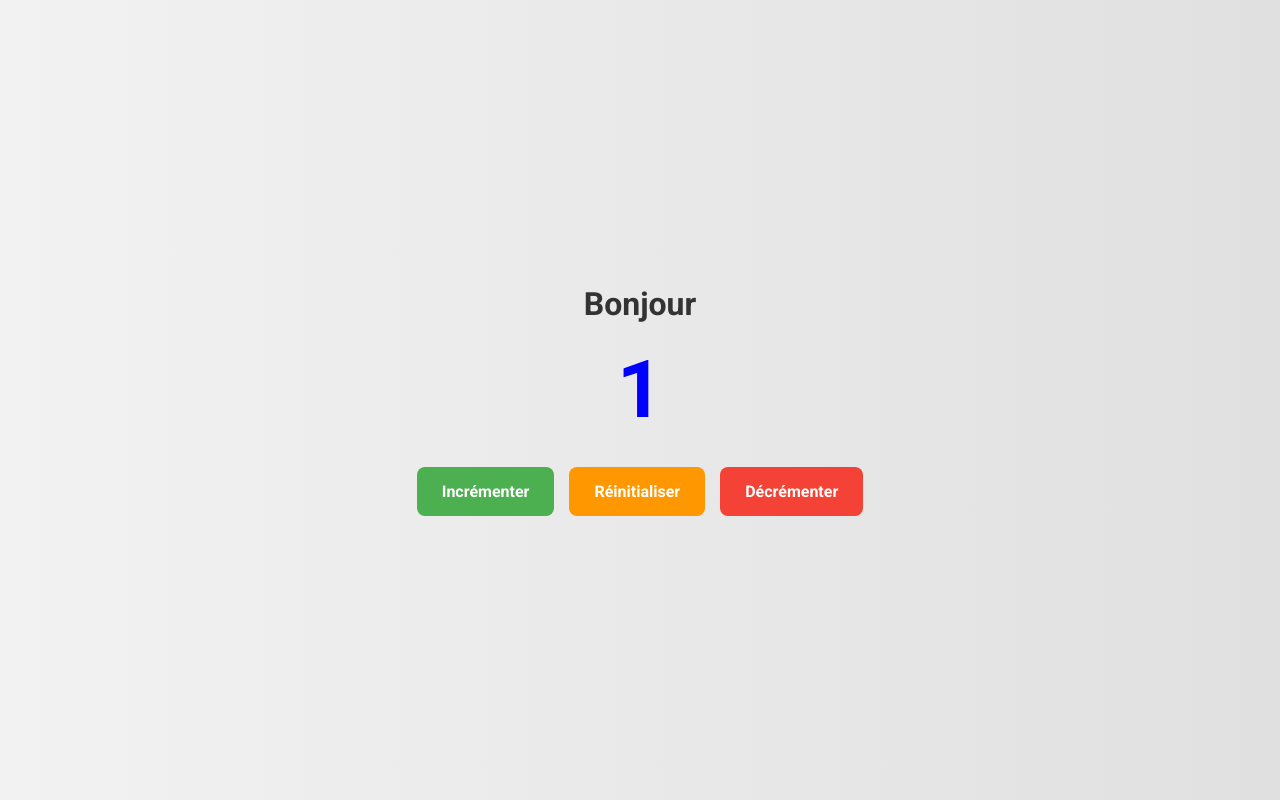
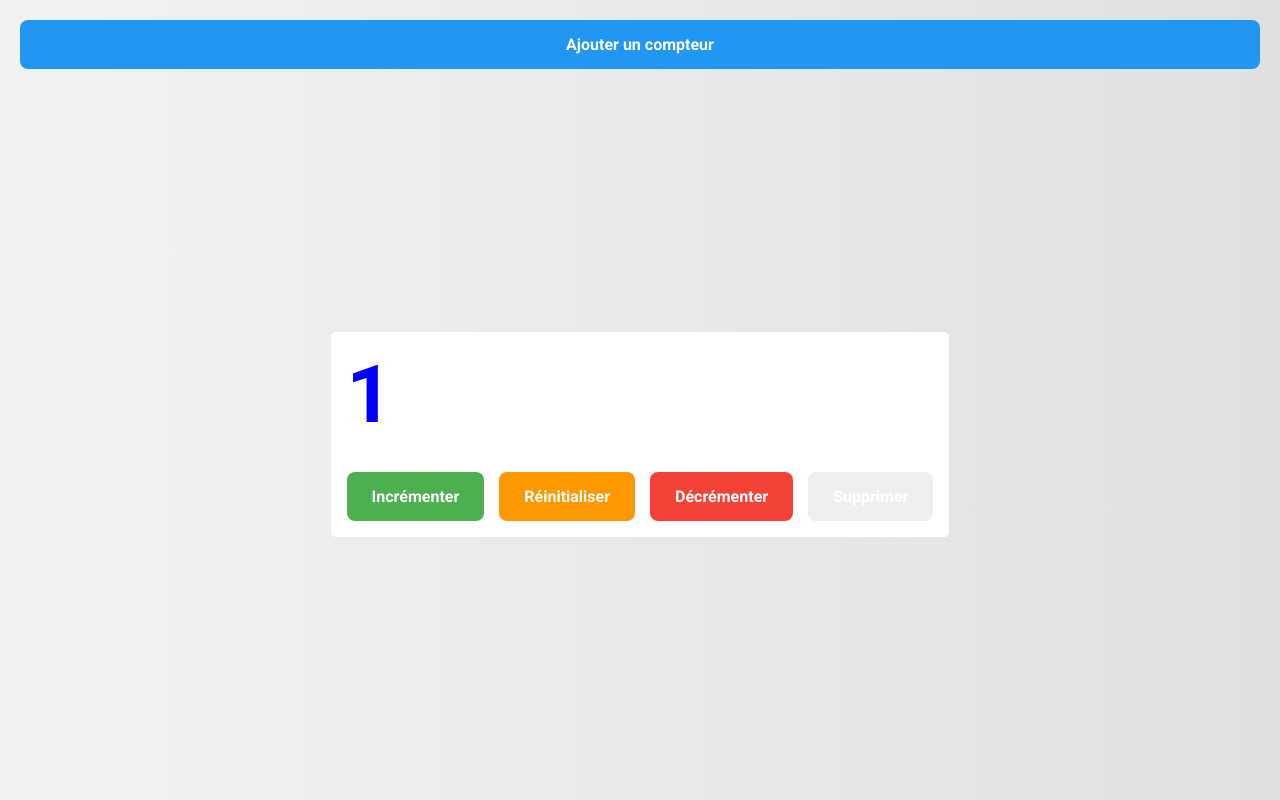
Before and after one commit to BaptisteVasseur/cours-js, a plain HTML site: page compteurs/compteur.html in a window 1280 px wide. Both pictures are taken after a click on the button "Incrémenter". Drawn offline with Linux system fonts and the light colour scheme.

Commit message:
:sparkles: ajout compteurs V2

```diff
--- a/compteurs/compteur.html
+++ b/compteurs/compteur.html
@@ -16,10 +16,11 @@
         body {
             background: linear-gradient(to right, #f2f2f2, #e0e0e0);
             display: flex;
-            flex-direction: column;
-            align-items: center;
+            flex-wrap: wrap;
+            align-items: flex-start;
             justify-content: center;
             height: 100vh;
+            padding: 20px;
         }
 
         h1 {
@@ -27,7 +28,14 @@
             color: #333;
         }
 
-        #counterNumber {
+        .compteurs {
+            background-color: white;
+            border-radius: 5px;
+            padding: 1rem;
+            margin: 5px;
+        }
+
+        .counterNumber {
             font-size: 5rem;
             font-weight: bold;
             margin-bottom: 30px;
@@ -54,9 +62,23 @@
             opacity: 0.9;
         }
 
-        #incrementButton { background-color: #4CAF50; }
-        #decrementButton { background-color: #F44336; }
-        #resetButton { background-color: #FF9800; }
+        #ajouterBoutton{
+            width: 100%;
+            padding: 15px 5px;
+            font-size: 1rem;
+            font-weight: bold;
+            border: none;
+            border-radius: 8px;
+            color: white;
+            background-color: #2196F3;
+            cursor: pointer;
+            transition: transform 0.2s, opacity 0.2s;
+            margin-bottom: 20px;
+        }
+
+        .incrementButton { background-color: #4CAF50; }
+        .decrementButton { background-color: #F44336; }
+        .resetButton { background-color: #FF9800; }
 
         .blue { color: blue; }
         .orange { color: orange; }
@@ -64,14 +86,16 @@
     </style>
 </head>
 <body>
-    <h1>Bonjour</h1>
+    <button id="ajouterBoutton">Ajouter un compteur</button>
 
-    <div id="counterNumber">0</div>
-
-    <div class="buttons">
-        <button id="incrementButton">Incrémenter</button>
-        <button id="resetButton">Réinitialiser</button>
-        <button id="decrementButton">Décrémenter</button>
+    <div class="compteurs">
+        <div class="counterNumber">0</div>
+        <div class="buttons">
+            <button class="incrementButton">Incrémenter</button>
+            <button class="resetButton">Réinitialiser</button>
+            <button class="decrementButton">Décrémenter</button>
+            <button class="deleteButton">Supprimer</button>
+        </div>
     </div>
 
     <script src="compteur.js"></script>
--- a/compteurs/compteur.js
+++ b/compteurs/compteur.js
@@ -1,31 +1,60 @@
-const incrementButton = document.querySelector('#incrementButton');
+////////////////////////////////////////////
+////////////// Pour X compteurs :
+////////////////////////////////////////////
 
-const decrementButton = document.querySelector('#decrementButton')
+const compteurs = document.querySelectorAll('.compteurs');
 
-const resetButton = document.querySelector('#resetButton')
+function ajouterEvenementsSurLesBouttonsDuCompteur(compteur) {
+    const counterNumber = compteur.querySelector('.counterNumber')
+    const incrementButton = compteur.querySelector('.incrementButton')
+    const decrementButton = compteur.querySelector('.decrementButton')
+    const resetButton = compteur.querySelector('.resetButton')
+    const deleteButton = compteur.querySelector('.deleteButton');
 
-const counterNumber = document.querySelector('#counterNumber');
+    let valeurCompteur = 0;
 
-var counter = 0;
+    // pour incrémenter :
+    function function1() {
+        valeurCompteur = valeurCompteur + 1;
 
-incrementButton.addEventListener('click', () => {
-    function1();
-})
+        if (valeurCompteur > 100) {
+            valeurCompteur = 100;
+        }
 
-decrementButton.addEventListener('click', () => {
-    function2()
-})
+        counterNumber.innerHTML = valeurCompteur;
+        changeColor()
+    }
+    incrementButton.addEventListener('click', function1)
 
-resetButton.addEventListener('click', () => {
-    function3()
-})
+    // pour décrémenter :
+    function function2() {
+        valeurCompteur = valeurCompteur - 1;
 
+        if(valeurCompteur < 0) {
+            valeurCompteur = 0;
+            return;
+        }
 
+        // ou counter--
+        counterNumber.innerHTML = valeurCompteur;
+        changeColor()
+    }
+    decrementButton.addEventListener('click', function2)
+
+    // pour reinitialiser
+    function function3() {
+        valeurCompteur = 0;
+        counterNumber.innerHTML = valeurCompteur;
+        changeColor();
+    }
+    resetButton.addEventListener('click', () => function3)
+
+    // pour changer la couleur du texte
     function changeColor() {
-    if (counter < 10) {
+        if (valeurCompteur < 10) {
             // bleu
             counterNumber.style.color = "blue";
-    } else if (counter < 20) {
+        } else if (valeurCompteur < 20) {
             // orange
             counterNumber.style.color = "orange";
         } else {
@@ -34,44 +63,51 @@ function changeColor() {
         }
     }
 
-document.addEventListener('keydown', (event) => {
-    const keyName = event.key;
+    deleteButton.addEventListener('click', () => {
+        compteur.remove()
+    })
+}
 
-    if (keyName === 'i') {
-        function1()
-    } else if (keyName === 'd') {
-        function2()
-    } else if (keyName === 'r') {
-        function3()
-    }
+compteurs.forEach((compteur) => {
+    ajouterEvenementsSurLesBouttonsDuCompteur(compteur);
+});
+
+const ajouterBoutton = document.getElementById('ajouterBoutton');
+
+ajouterBoutton.addEventListener('click', function() {
+
+    const divCompteur = document.createElement('div')
+    divCompteur.classList.add('compteurs')
+    divCompteur.innerHTML = `
+        <div class="counterNumber">0</div>
+        <div class="buttons">
+            <button class="incrementButton">Incrémenter</button>
+            <button class="resetButton">Réinitialiser</button>
+            <button class="decrementButton">Décrémenter</button>
+            <button class="deleteButton">Supprimer</button>
+        </div>
+    `;
+
+    document.querySelector('body').appendChild(divCompteur);
+
+    ajouterEvenementsSurLesBouttonsDuCompteur(divCompteur);
 })
 
-function function1() {
-    counter = counter + 1;
 
-    if (counter > 100) {
-        counter = 100;
-    }
 
-    counterNumber.innerHTML = counter;
-    changeColor()
-}
 
-function function2() {
-    counter = counter - 1;
 
-    if(counter < 0) {
-        counter = 0;
-        return;
-    }
 
-    // ou counter--
-    counterNumber.innerHTML = counter;
-    changeColor()
-}
 
-function function3() {
-    counter = 0;
-    counterNumber.innerHTML = counter;
-    changeColor();
-}
+
+// document.addEventListener('keydown', (event) => {
+//     const keyName = event.key;
+//
+//     if (keyName === 'i') {
+//         function1()
+//     } else if (keyName === 'd') {
+//         function2()
+//     } else if (keyName === 'r') {
+//         function3()
+//     }
+// })
```
Also changed, not shown: 1 other file. Lines whose indentation alone changed are shown as unchanged.
